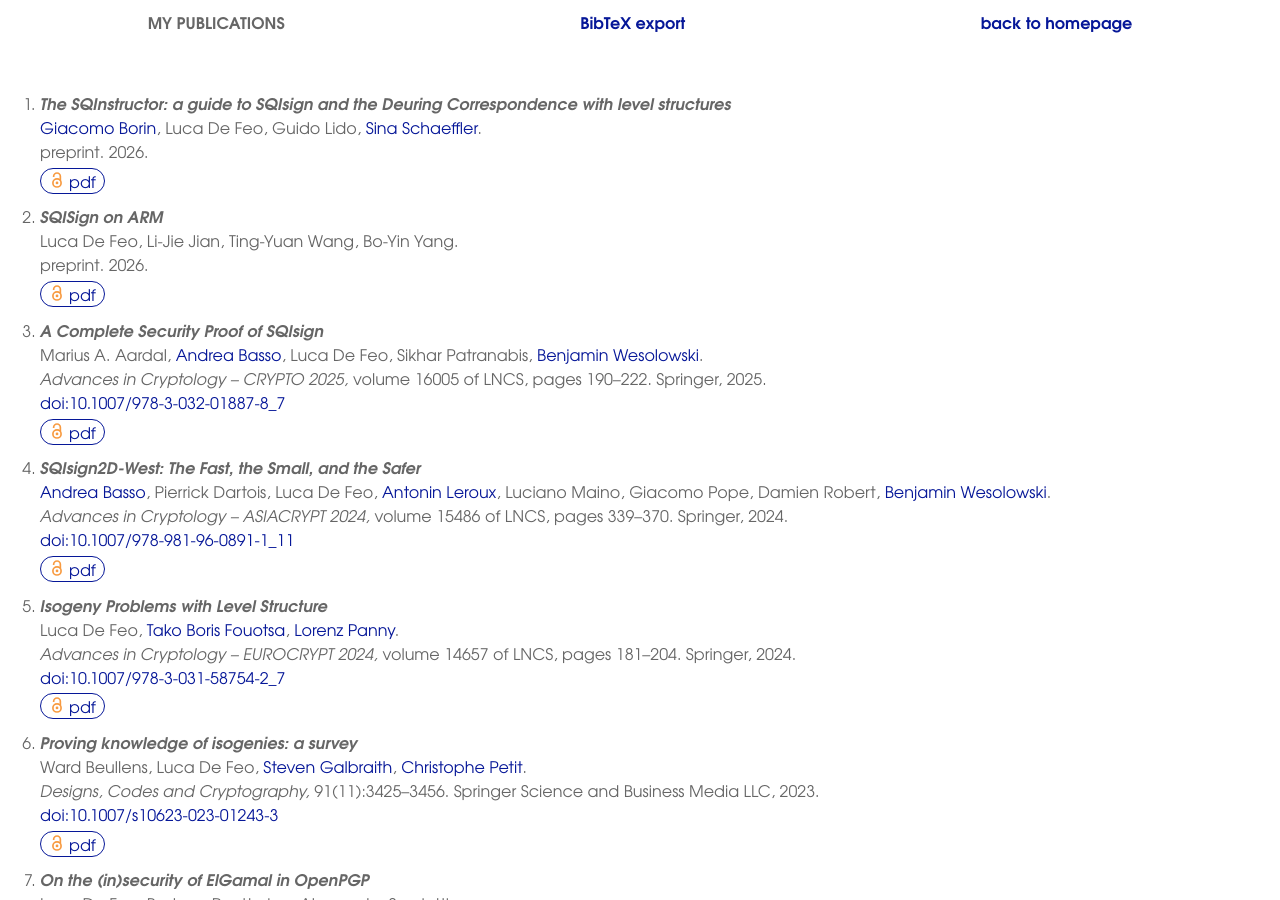
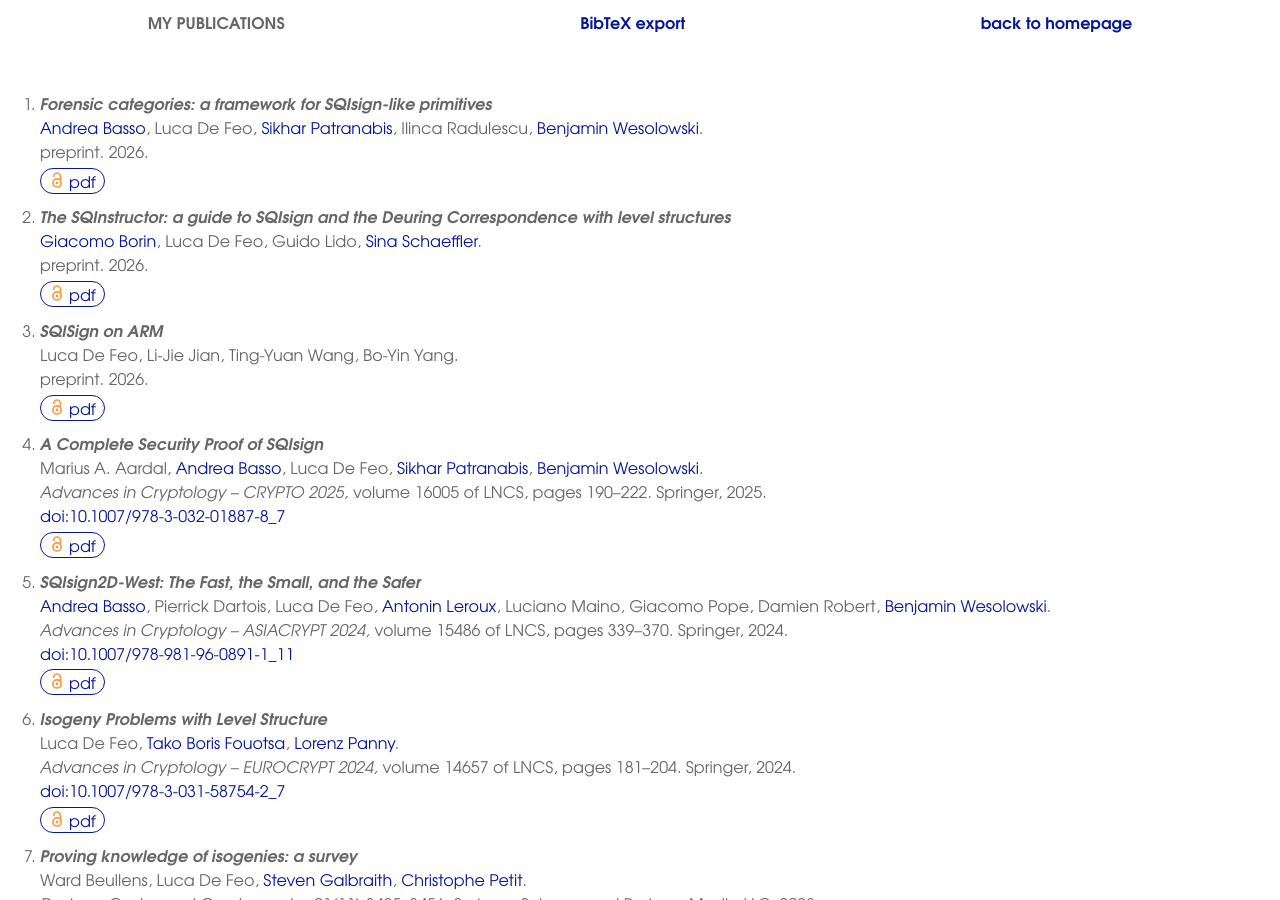
Before and after one commit to defeo/defeo.github.io, a Jekyll site: the page built from pubs.html, in a window 1280 px wide and 900 px high. Built offline with Jekyll 4.4.1, drawn with Linux system fonts in a browser that asks for light colours.

Commit message:
New papers

```diff
--- a/_data/papers.yaml
+++ b/_data/papers.yaml
@@ -1,4 +1,16 @@
 papers:
+  - type: preprint
+    title: 'Forensic categories: a framework for SQIsign-like primitives'
+    authors:
+      - basso
+      - me
+      - sikhar
+      - Ilinca Radulescu
+      - bweso
+    download: 'https://eprint.iacr.org/2026/1171.pdf'
+    date: 2026-06-08
+    year: 2026
+
   - type: preprint
     title: 'The SQInstructor: a guide to SQIsign and the Deuring Correspondence with level structures'
     authors:
@@ -27,7 +39,7 @@ papers:
       - Marius A. Aardal
       - basso
       - me
-      - Sikhar Patranabis
+      - sikhar
       - bweso
     bibinfo:
       publisher: Springer
@@ -177,7 +189,7 @@ papers:
       - Guido Maria Lido
       - Travis Morrison
       - panny
-      - Sikhar Patranabis
+      - sikhar
       - bweso
     bibinfo:
       publisher: Springer
@@ -423,7 +435,7 @@ papers:
       - Navid Alamati
       - me
       - Hart Montgomery
-      - Sikhar Patranabis
+      - sikhar
     bibinfo:
       publisher: Springer
       title:
@@ -965,6 +977,9 @@ coauthors:
   sschaeffler:
     name: Sina Schaeffler
     url: 'https://syndrakon.github.io/'
+  sikhar:
+    name: Sikhar Patranabis
+    url: 'https://sites.google.com/site/sikharpatranabis/home'
 
 publishers:
   ACM: Association for Computing Machinery
```
